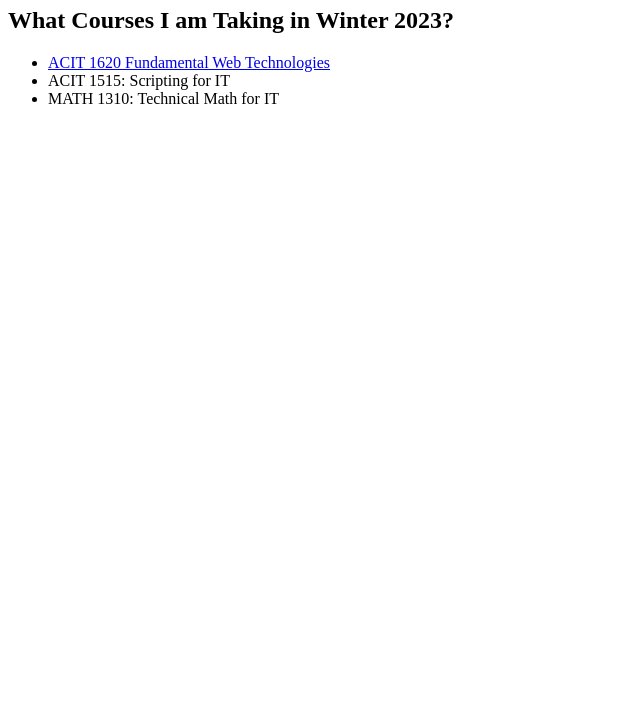
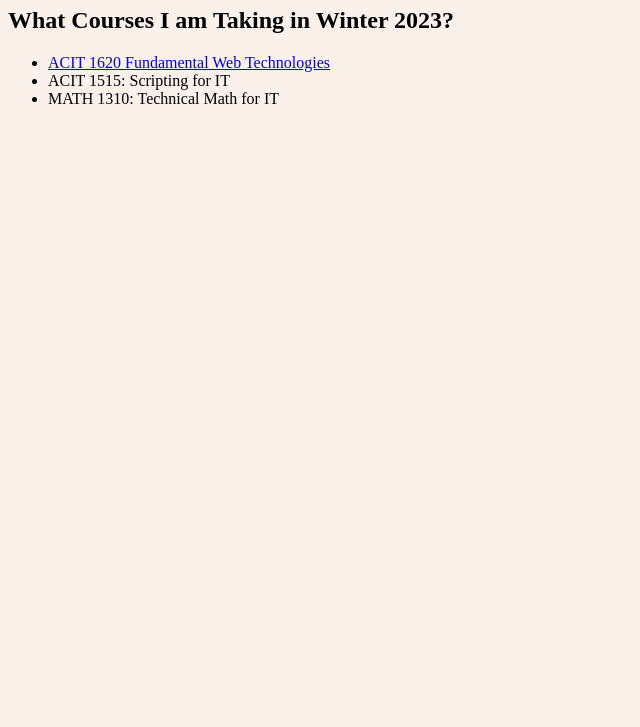
Before and after one commit to Katy0903/my_website, a plain HTML site: page misc/courses.html in a window 1280 px wide. Shown: the part 73-800 px from the top of the page, without its empty margins (0-640 px from the left). Drawn offline with Linux system fonts and the light colour scheme.

Commit message:
link the css stylesheet to courses.html and scholl.html

```diff
--- a/misc/courses.html
+++ b/misc/courses.html
@@ -2,7 +2,7 @@
 <html lang="en">
   <head>
     <title>Courses</title>
-
+    <link href="../css/stylesheet.css" rel="stylesheet">
   </head>
 
   <body>
```
Also changed, not shown: misc/school.html (+1 -1 lines).
